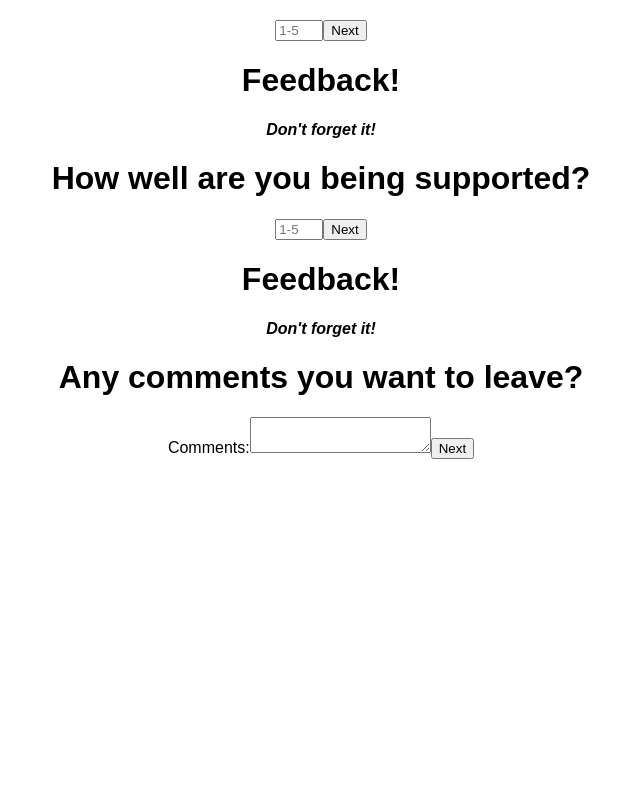
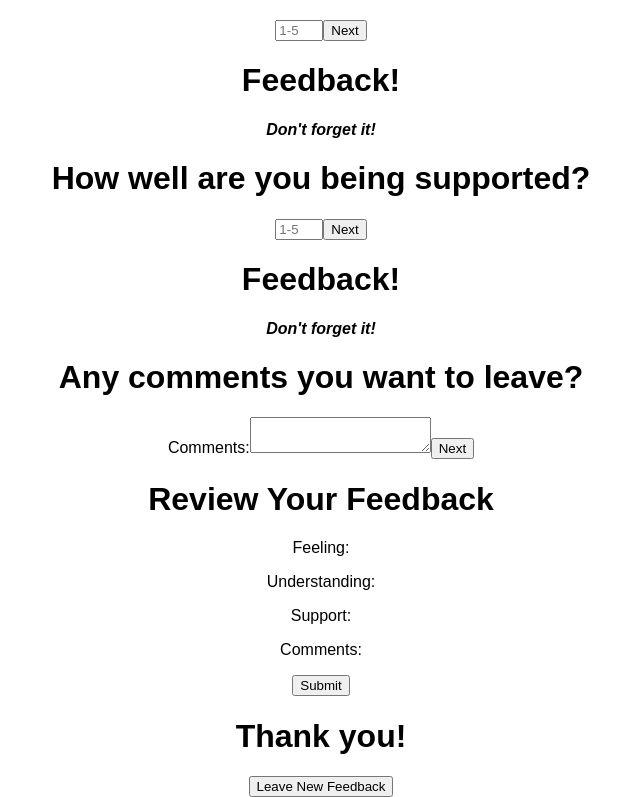
Before and after one commit to chaochingvang/weekend-redux-feedback-loop, a React (Create React App) app: page / in a window 1280 px wide. Shown: the part 415-1212 px from the top of the page, without its empty margins (319-959 px from the left). Before the commit the page ends 874 px from the top, so only its background shows below. Built offline with nearby package versions, Linux system fonts and the light colour scheme.

Commit message:
created basic html for review and thankyou component

```diff
--- a/src/components/App/App.jsx
+++ b/src/components/App/App.jsx
@@ -5,6 +5,8 @@ import Feeling from '../Feeling/Feeling.jsx';
 import Understanding from '../Understanding/Understanding.jsx';
 import Support from '../Support/Support.jsx';
 import Comments from '../Comments/Comments.jsx';
+import Review from '../Review/Review.jsx';
+import ThankYou from '../ThankYou/ThankYou.jsx';
 import './App.css';
 
 function App() {
@@ -21,6 +23,10 @@ function App() {
 
       <Comments />
 
+      <Review />
+
+      <ThankYou />
+
 
     </div>
   );
--- a/src/components/Comments/Comments.jsx
+++ b/src/components/Comments/Comments.jsx
@@ -1,6 +1,10 @@
+import { useState } from "react";
 import Header from "../Header/Header.jsx";
 
 function Comments() {
+    const [comment, setComment] = useState(``);
+
+    console.log(comment);
 
     return (<>
         <Header />
@@ -10,6 +14,8 @@ function Comments() {
             <label htmlFor="comments">Comments:</label>
             <textarea
                 name="comments"
+                value={comment}
+                onChange={(event) => setComment(event.target.value)}
                 required></textarea>
             <button>Next</button>
         </form>
--- a/src/components/Review/Review.jsx
+++ b/src/components/Review/Review.jsx
@@ -0,0 +1,16 @@
+function Review() {
+
+    return (<>
+        <h1>Review Your Feedback</h1>
+
+        <p>Feeling: </p>
+        <p>Understanding: </p>
+        <p>Support: </p>
+        <p>Comments: </p>
+
+        <form>
+            <button>Submit</button>
+        </form>
+    </>)
+}
+export default Review;
--- a/src/components/ThankYou/ThankYou.jsx
+++ b/src/components/ThankYou/ThankYou.jsx
@@ -0,0 +1,11 @@
+function ThankYou() {
+
+    return (<>
+        <h1>Thank you!</h1>
+
+        <form>
+            <button>Leave New Feedback</button>
+        </form>
+    </>)
+}
+export default ThankYou;
```
Also changed, not shown: 1 other file (tests, documents, lock files or other folders).
